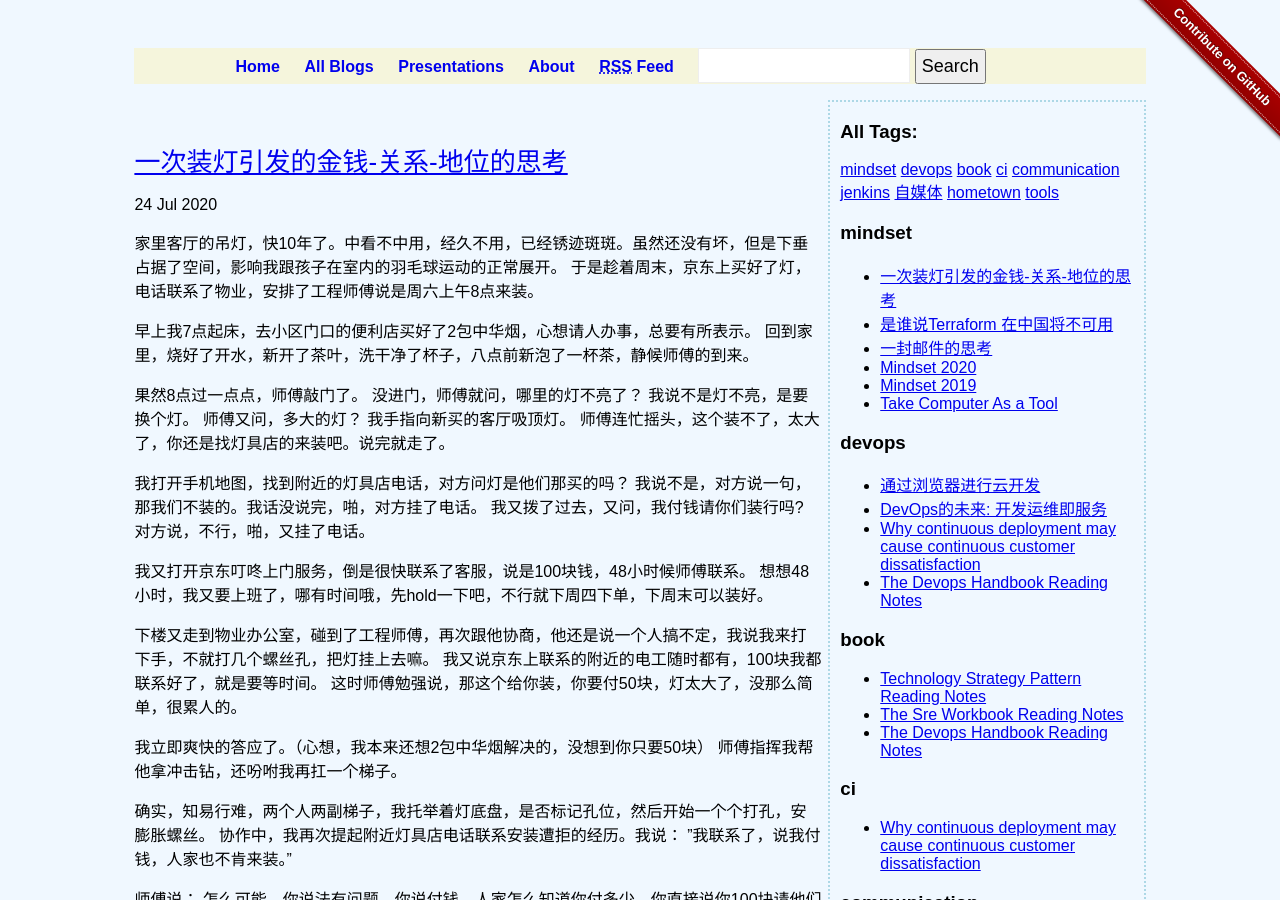
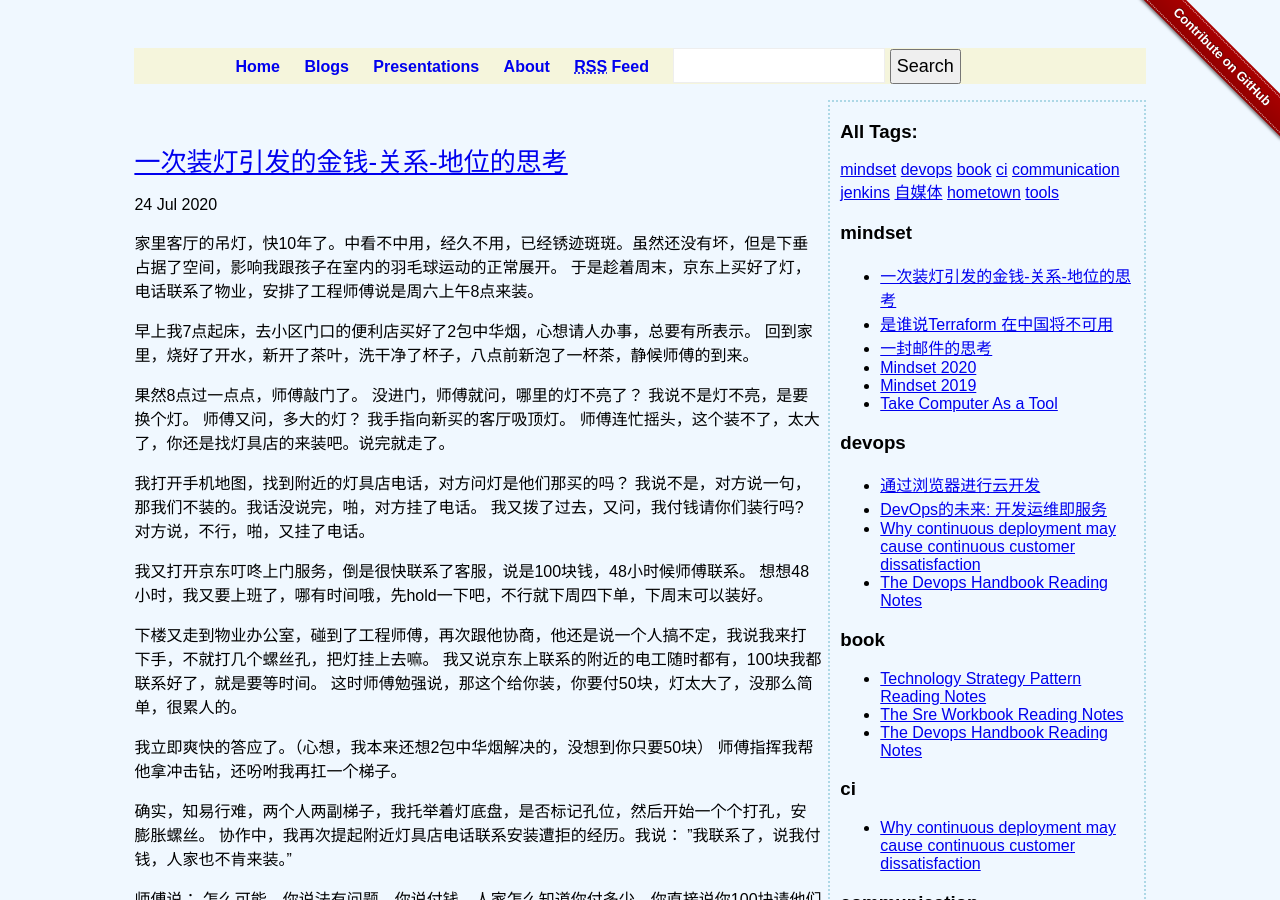
Before and after one commit to liuning0820/liuning0820.github.io, a Jekyll site: the page built from index.html, in a window 1280 px wide and 900 px high. Built offline with Jekyll 4.4.1, drawn with Linux system fonts in a browser that asks for light colours; the list of posts is cut into pages by our own code.

Commit message:
update header title

```diff
--- a/_includes/header.html
+++ b/_includes/header.html
@@ -6,7 +6,7 @@
 	<nav>
 		<ul>
 			<li><a href="{{ site.url }}{{site.baseurl}}/">Home</a></li>
-			<li><a href="{{ site.url }}{{site.baseurl}}/all.html">All Blogs</a></li>
+			<li><a href="{{ site.url }}{{site.baseurl}}/all.html">Blogs</a></li>
 			<li><a href="{{ site.url }}{{site.baseurl}}/ex_presentations/index.html">Presentations</a></li>
 			<li><a href="{{ site.url }}{{site.baseurl}}/about">About</a></li>
 			<li><a href="{{ site.url }}{{site.baseurl}}/feed.xml"><abbr title="Really Simple Syndication">RSS</abbr> Feed</a></li>
```
